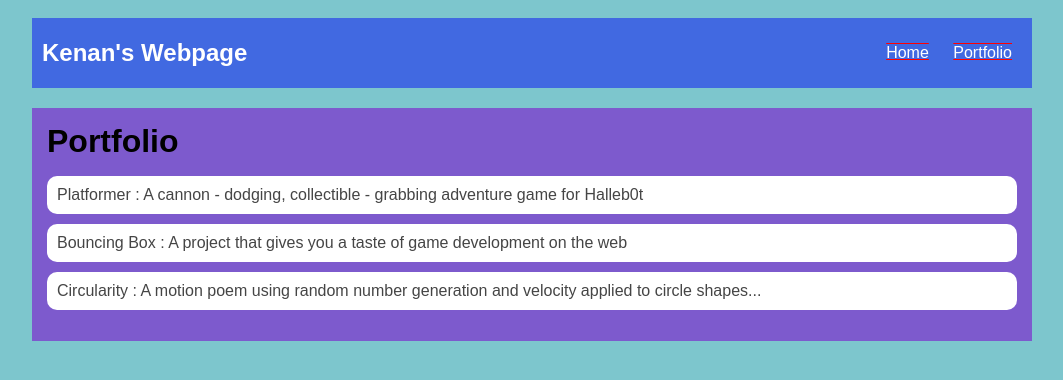
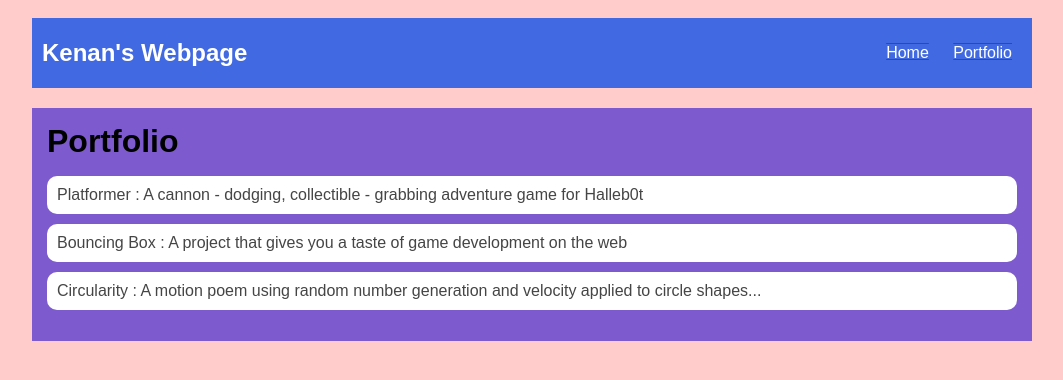
Before and after one commit to kenan-erol/kenan-erol.github.io, a plain HTML site: page portfolio.html in a window 1280 px wide. Shown: the whole page, without its empty margins (108-1171 px from the left). Drawn offline with Linux system fonts and the light colour scheme.

Commit message:
add portfolio.html file

```diff
--- a/portfolio.html
+++ b/portfolio.html
@@ -4,7 +4,7 @@
         <title> Kenan's Website </title>
         <style  type="text/css">
             body {
-                background: rgb(125, 198, 205);
+                background: #FFCCCB;
                 color: rgb(45, 45, 45);
                 padding: 10px;
                 font-family: arial;
```
